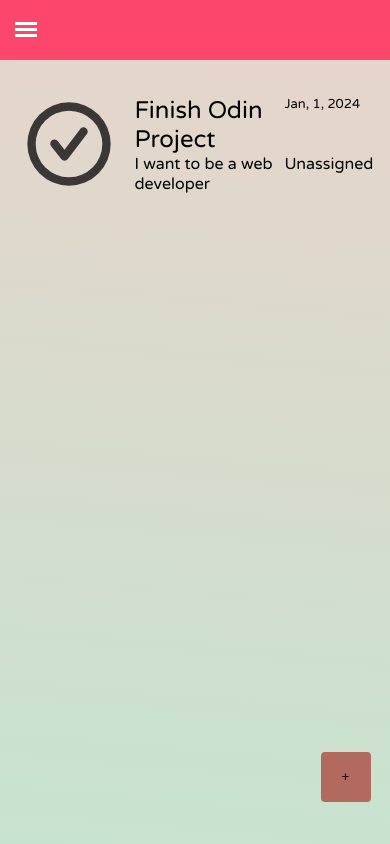
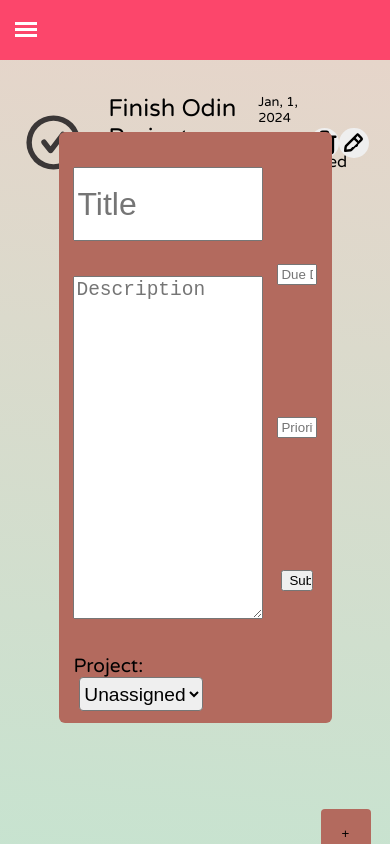
Before and after one commit to Macr0ph4g3/To-Do-List, a website built with webpack: page dist/index.html in a window 390 px wide. Both pictures are taken after a click on the button 69 px from the left and 143 px from the top of the page. Built offline with nearby package versions, Linux system fonts and the light colour scheme; files whose address does not match are found by name.

Commit message:
Added Trash and Edit icons to each To Do item. Also made it so that clicking on the To Do item fires NewToDoForm() from objectCreatorImporter.js. I next need to work on making it get removed when clicking outside of the new pop up and also to populate the existing arrays items into it.

```diff
--- a/src/CardCreator.js
+++ b/src/CardCreator.js
@@ -1,9 +1,9 @@
 //This creates a new ToDo item
-
 import projectsArray from "./projectsArray"
+import toDoEdit from "./toDoEdit"
 
 function cardCreator(object) {
-
+    console.log('running CardCreator')
     const rightNav = document.querySelector('.rightNav')
         const mainDiv = document.querySelector('#main')
         rightNav.remove()
@@ -31,6 +31,7 @@
         let container = document.createElement('div')
         container.classList.add('toDoContainer')
         newRightNav.appendChild(container)
+        container.dataset.id = index
 
         let statusContainer = document.createElement('div')
         container.appendChild(statusContainer)
@@ -82,7 +83,18 @@
         toDoContentContainer.appendChild(toDoContentDescription)
         toDoContentContainer.appendChild(toDoProject)
 
+        let toDoEditTrash = document.createElement('div')
+        toDoEditTrash.classList.add("toDoOptions")
 
+        let edit = document.createElement('button')
+        edit.classList.add('toDoEdit')
+
+        let trash = document.createElement('button')
+        trash.classList.add('toDoTrash')
+
+        container.appendChild(toDoEditTrash)
+        toDoEditTrash.appendChild(trash)
+        toDoEditTrash.appendChild(edit)
 
 
         // This outputs both the key's name and the values of said key
@@ -93,6 +105,7 @@
 
         //   }
               });
+              toDoEdit(toDoEdit.myFunctionWorks)
 }
 
 export default cardCreator
--- a/src/index.js
+++ b/src/index.js
@@ -4,6 +4,7 @@
 import toDoArray from './objectArray.js'
 import projectsArray from './projectsArray'
 import projectsDom from './projectsDom'
+import objectCreatorImporter from './objectCreatorImporter'
 
 //Start all of the important functions. Card Creator which sets up the current cards and
 //ProjectsDom which sets up the current list of projects
--- a/src/objectCreatorImporter.js
+++ b/src/objectCreatorImporter.js
@@ -22,28 +22,7 @@
 
     //Logic to close form if clicking on rightNav
 
-function removePopUp() {
-    let popUp = document.querySelectorAll('.popUp')
-    let pForm = document.querySelectorAll('.projectForm')
-    let tForm = document.querySelectorAll('.toDoForm')
-    if(popUp.length == 1) {
-        setTimeout(() => {
-            popUp[0].remove()
-        }, "100")
-        } else if (pForm.length == 1) {
-            setTimeout(() => {
-
-            pForm[0].remove()
-        }, "100")}
-        else if (tForm.length == 1) {
-            setTimeout(() => {
-
-            tForm[0].remove()
-        }, "100") }
-
-
-}
-
+    removePopUp()
 //logic to create a popup form if there are no existing popup forms showing
 
     if( existingPopUp === null && existingPForm === null && existingTForm == null ) {
@@ -69,6 +48,27 @@
         console.log('null')
         return
     }
+}
+
+function removePopUp() {
+    let popUp = document.querySelectorAll('.popUp')
+    let pForm = document.querySelectorAll('.projectForm')
+    let tForm = document.querySelectorAll('.toDoForm')
+    if(popUp.length == 1) {
+        setTimeout(() => {
+            popUp[0].remove()
+        }, "100")
+        } else if (pForm.length == 1) {
+            setTimeout(() => {
+
+            pForm[0].remove()
+        }, "100")}
+        else if (tForm.length == 1) {
+            setTimeout(() => {
+
+            tForm[0].remove()
+        }, "100") }
+
 }
 
 //this creates the popup for the Project form if selected
@@ -124,10 +124,17 @@
 //this creates the popup for the To Do form if selected
 
 function newToDoForm() {
+//This was all just added in an attempt to make clicking todo's edit
+    const newObjects = document.querySelectorAll('.toDoForm');
+    if (newObjects.length >= 1) {
+        newObjects.remove()
 
-    const newObjects = document.querySelectorAll('.new');
-    newObjects[0].remove();
-    newObjects[1].remove();
+    } else {
+        const popUp = document.createElement('div')
+        popUp.classList.add('popUp')
+        mainDiv.appendChild(popUp)
+    }
+//The above was all just added in an attempt to make clicking todo's edit
 
         const existingPopUp = document.querySelector('.popUp');
         console.log(existingPopUp);
@@ -201,4 +208,4 @@
 
 // Make this work so that it persists if in the proper divs.
 
-export default {newPopUp}
+export default {newPopUp, newToDoForm}
--- a/src/projectsDom.js
+++ b/src/projectsDom.js
@@ -27,7 +27,7 @@
 
     project.innerHTML = title
     project.classList.add('projectTitle')
-    project.addEventListener("click", selectProject)
+    projectBox.addEventListener("click", selectProject)
 
 projectColor.classList.add('projectColor')
 
--- a/src/style.css
+++ b/src/style.css
@@ -58,7 +58,6 @@
     padding:0;
     border-top: 1px solid rgba(255, 255, 255, 0.10);
     Overflow-y: Scroll;
-    height: 35vh
 }
 .sidebarMenuInner::-webkit-scrollbar{
     display: none;
@@ -77,7 +76,7 @@
     padding:0;
     border-top: 1px solid rgba(255, 255, 255, 0.10);
     Overflow-y: Scroll;
-    height: 35vh
+    height: 75vh
 }
 .projectList::-webkit-scrollbar{
     display: none;
@@ -190,7 +189,9 @@
         margin-bottom: 1vh;
         margin-left: 3vw;
         padding-left: 2vw;
-        width: 84vw;
+        width: clamp(90vw, 75vw,75vw);
+
+        justify-content: space-evenly;
     }
 
     .toDoContainer:hover {
@@ -202,10 +203,16 @@
     .toDoDescription {
         width: clamp(150px, 20vw,20vw);
     }
+    .toDoStatus {
+        width: clamp(25px, 85px, 85px);
+        height: clamp(25px, 65px, 65px);
+        display: flex;
+        align-items: center;
 
+    }
     .check {
-        height: clamp(100px, 3vh, 3vh);
-        width: clamp(100px, 2vw, 2vw);
+        width: clamp(30px, 65px, 65px);
+        height: clamp(40px, 65px, 65px);
         margin-right: 15px;
         background-color: rgb(59, 55, 55);
         border-radius: 50%;
@@ -223,7 +230,7 @@
     }
 
     .checked {
-        height: clamp(100px, 3vh, 3vh);
+        height: clamp(100px, 53vh, 53vh);
         width: clamp(100px, 2vw, 2vw);
         margin-right: 15px;
         background-color: rgb(135, 180, 135);
@@ -238,7 +245,7 @@
     .toDoContent {
         display: grid;
         grid-template-columns: [column1-start] 1fr [column2-start] 1fr;
-        width: clamp(150px, 40vw, 40vw);
+        width: clamp(200px, 40vw, 40vw);
         overflow-wrap: break-word
     }
     .toDoTitle {
@@ -246,7 +253,7 @@
     }
     .toDoDueDate {
         font-size: small;
-        width: clamp(150px, 5vw, 5vw);
+        width: clamp(75px, 5vw, 5vw);
     }
     .seperator {
         border: 1px solid #888888;
@@ -267,7 +274,6 @@
     }
     .project {
         display: flex;
-        margin-top: 20px;
         justify-content: center;
         align-items: center;
 
@@ -445,3 +451,41 @@
     margin-left: 1.5vw;
     border-radius: 4px;
 }
+.toDoOptions{
+    display: flex;
+    width: 15vw;
+    justify-content: space-around;
+    align-items: center;
+    align-content: center;
+}
+
+.toDoTrash {
+    width: 30px;
+    height: 30px;
+    background-image: url('./images/trash-outline.svg');
+    display: inline-flex;
+    align-items: center;
+    justify-content: center;
+    cursor: pointer;
+    border-radius: 50%;
+    border: none;
+    text-decoration: none;
+}
+.toDoTrash:hover {
+    background-color: rgb(163, 163, 163);
+}
+.toDoEdit {
+    width: 30px;
+    height: 30px;
+    background-image: url('./images/edit-outline.svg');
+    display: inline-flex;
+    align-items: center;
+    justify-content: center;
+    cursor: pointer;
+    border-radius: 50%;
+    border: none;
+    text-decoration: none;
+}
+.toDoEdit:hover {
+    background-color: rgb(163, 163, 163);
+}
--- a/src/toDoEdit.js
+++ b/src/toDoEdit.js
@@ -1,3 +1,15 @@
 import newToDo from './objectCreatorImporter'
+import popup from './objectCreatorImporter.js'
 
-newToDoForm()
+function myFunctionWorks() {
+    let clickedProject = document.querySelectorAll('.toDoContainer')
+    clickedProject.forEach(project => {
+        project.addEventListener('click', test)
+    });
+
+}
+function test() {
+    console.log('hi')
+    popup.newToDoForm()
+}
+export default (myFunctionWorks)
--- /dev/null
+++ b/src/toDoRemoval.js
@@ -0,0 +1,15 @@
+import toDoArray from './objectArray.js'
+import cardCreator from './CardCreator'
+
+function deleteToDo() {
+    let clickedProject = document.querySelectorAll('.toDoTrash')
+    clickedProject.forEach(project => {
+        project.addEventListener('click', test)
+    });
+
+}
+function test() {
+    console.log('hi')
+}
+
+export default {deleteToDo}
```
Also changed, not shown: dist/0500a26b107cc7f19560.svg (added), dist/9dbd08c24dfa5d5ebe56.svg (added), dist/bundle.js, dist/index.html.
